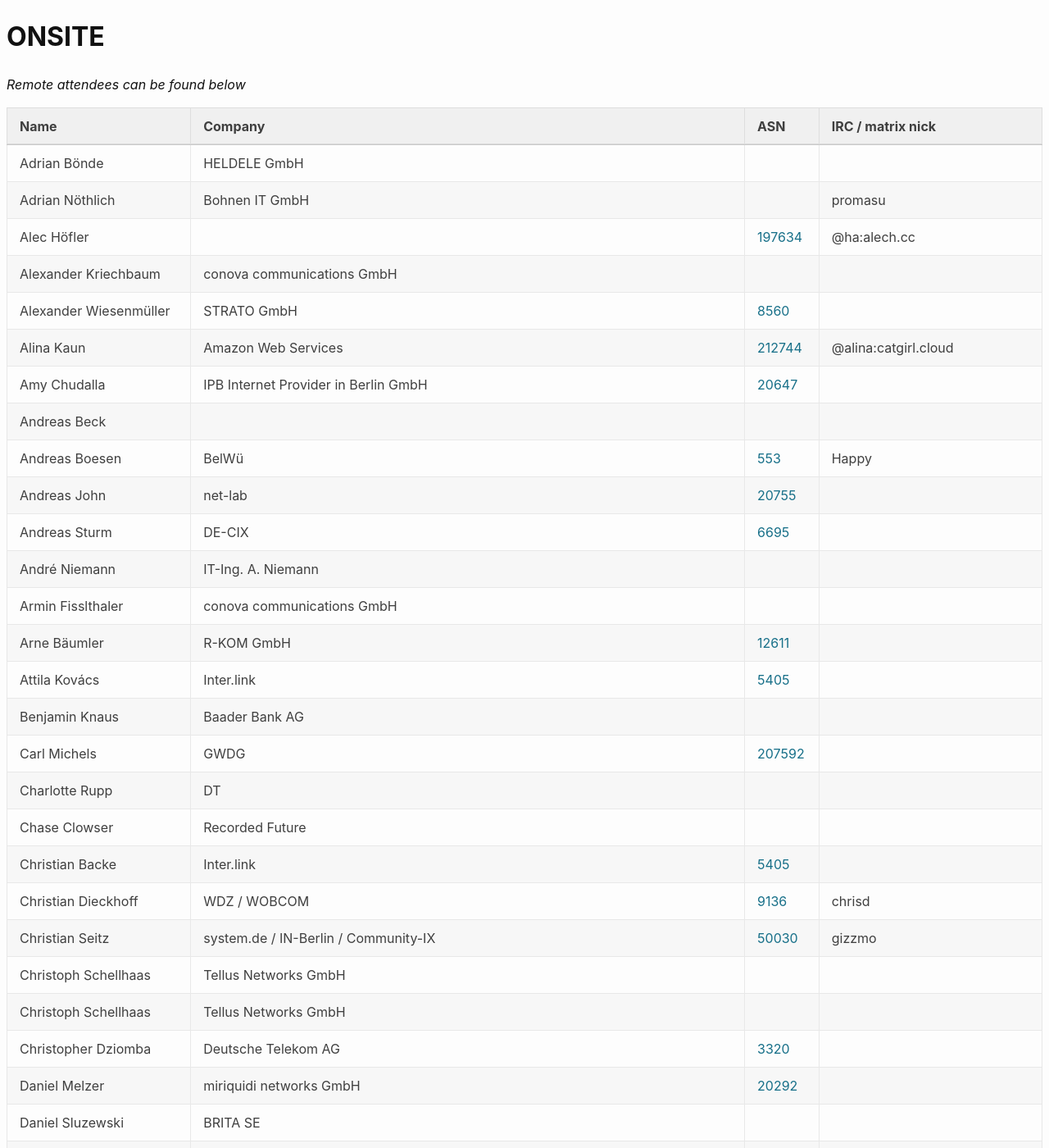
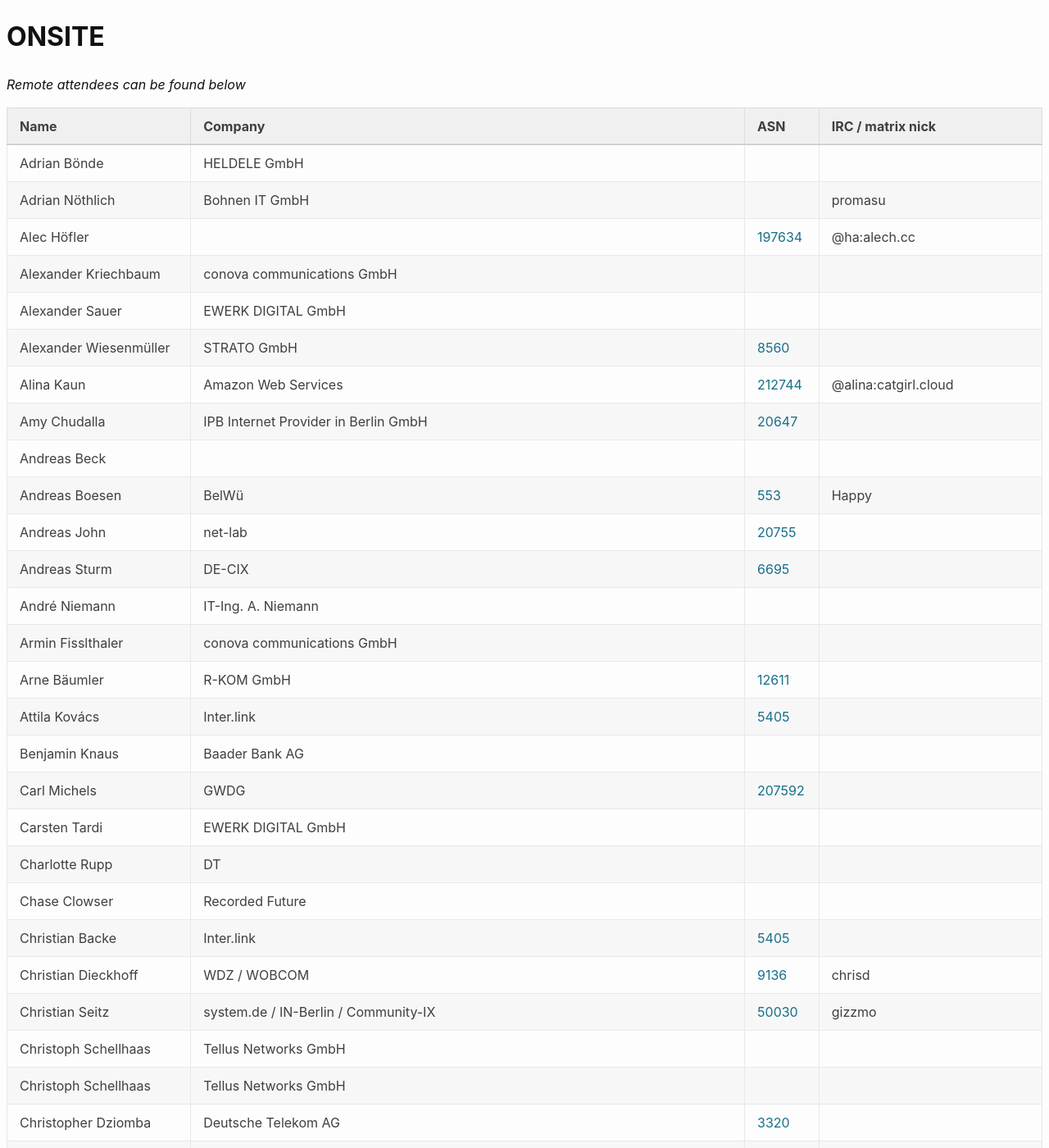
Before and after one commit to denog/pretix-attendeelist, a Jekyll site: the page built from denog17/index.markdown, in a window 1280 px wide and 1400 px high. Shown: the whole window at 82% size. Built offline with Jekyll 4.4.1, drawn with Linux system fonts in a browser that asks for light colours; some of the changed text lies outside the part shown.

Commit message:
Latest data: Tue Jul  1 12:39:13 UTC 2025

```diff
--- a/_data/attendees_denog17_onsite.json
+++ b/_data/attendees_denog17_onsite.json
@@ -20,6 +20,12 @@
   {
     "name": "Alexander Kriechbaum",
     "company": "conova communications GmbH",
+    "irc": null,
+    "asn": null
+  },
+  {
+    "name": "Alexander Sauer",
+    "company": "EWERK DIGITAL GmbH",
     "irc": null,
     "asn": null
   },
@@ -100,6 +106,12 @@
     "company": "GWDG",
     "irc": null,
     "asn": "207592"
+  },
+  {
+    "name": "Carsten Tardi",
+    "company": "EWERK DIGITAL GmbH",
+    "irc": null,
+    "asn": null
   },
   {
     "name": "Charlotte Rupp",
@@ -466,6 +478,12 @@
     "company": "OakHost",
     "irc": null,
     "asn": "213410"
+  },
+  {
+    "name": "Klaus Thielking-Riechert",
+    "company": "EWERK DIGITAL GmbH",
+    "irc": null,
+    "asn": null
   },
   {
     "name": "Lara Hallaczek",
```
